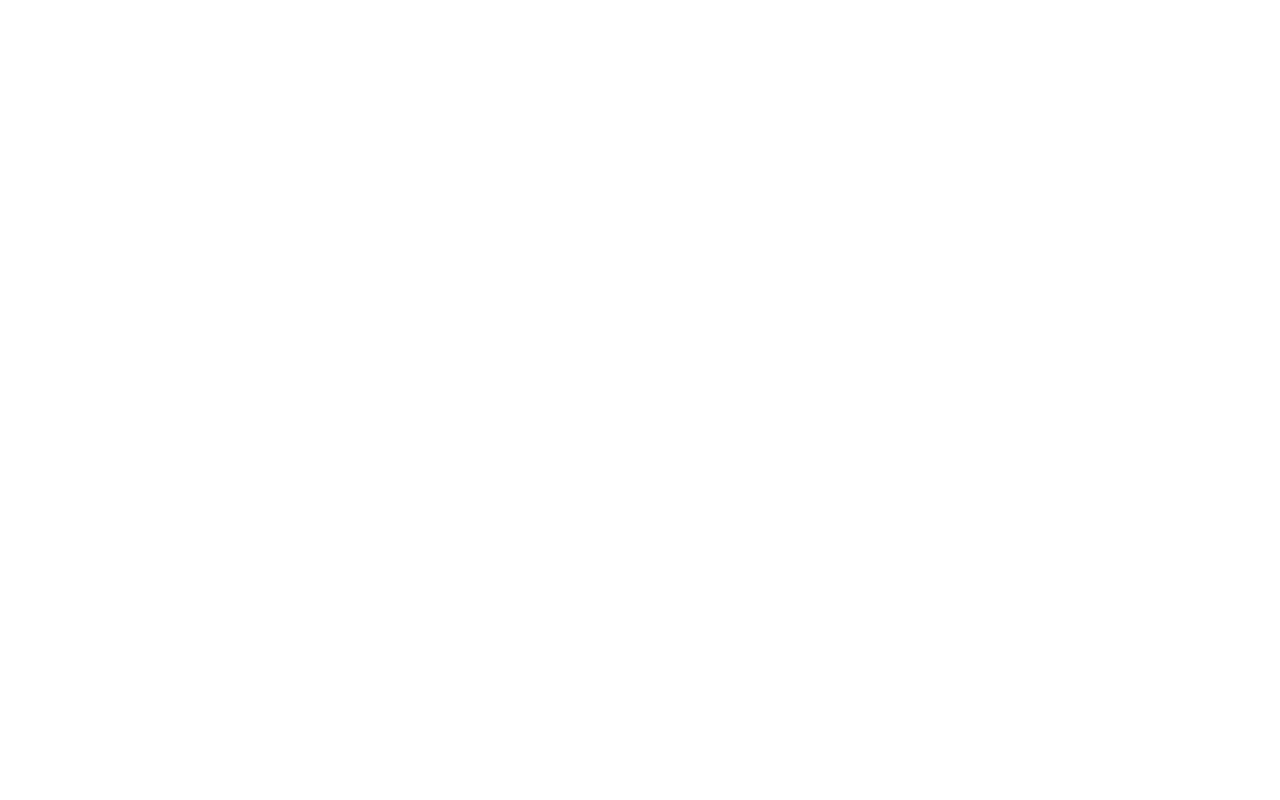
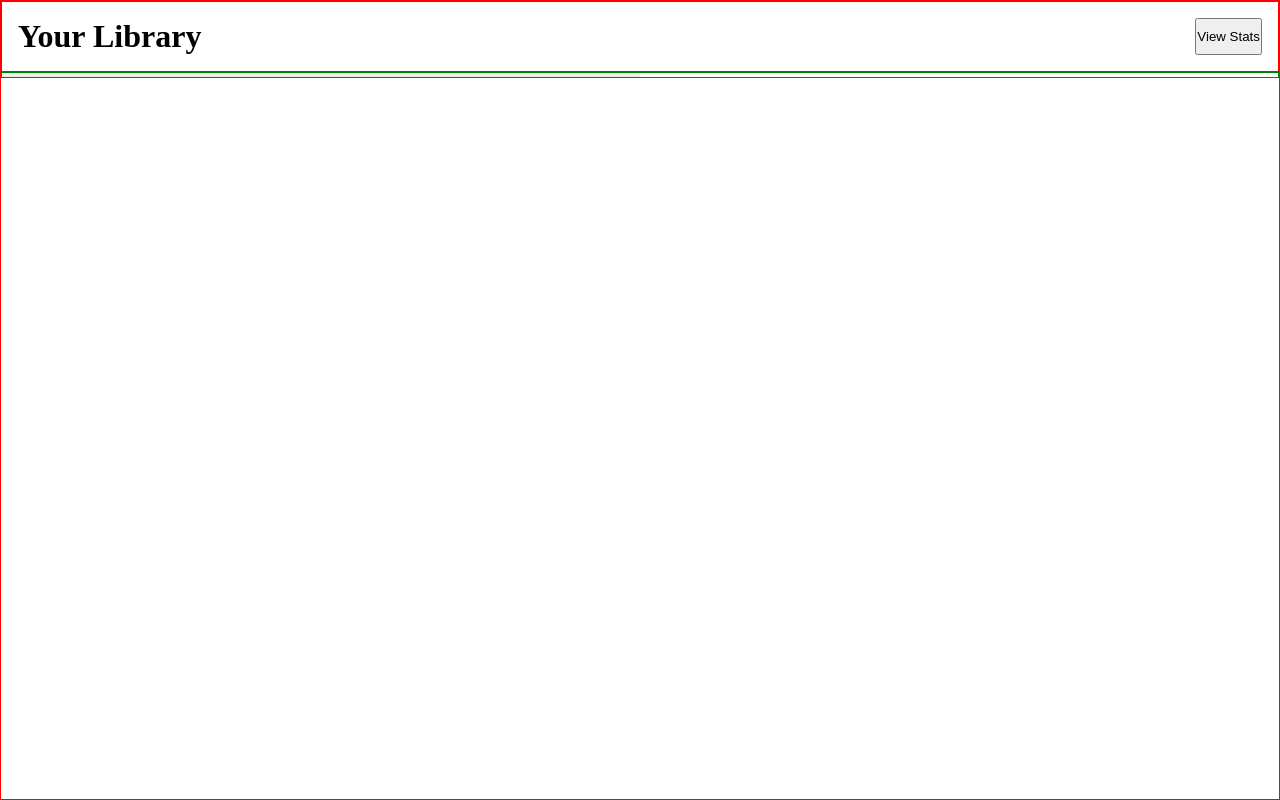
Before and after one commit to jordanmichb/library, a plain HTML site: page index.html in a window 1280 px wide. Drawn offline with Linux system fonts and the light colour scheme.

Commit message:
Set up basic layout
Add header, main, and set up the library grid.

```diff
--- a/index.html
+++ b/index.html
@@ -5,9 +5,20 @@
     <meta name="viewport" content="width=device-width, initial-scale=1.0">
     <link rel="stylesheet" href="./styles.css">
     <script src="./script.js" defer></script>
-    <title>Document</title>
+    <title>Library</title>
 </head>
 <body>
+    <header>
+        <h1>Your Library</h1>
+        <button>View Stats</button>
+    </header>
+    <main class="library">
+        <button class="card add-book" type="button">
 
+        </button>
+        <div class="card book">
+
+        </div>
+    </main>
 </body>
 </html>
--- a/script.js
+++ b/script.js
@@ -0,0 +1,12 @@
+const library = [];
+
+function Book(title, author, numPages, hasRead) {
+    this.title = title;
+    this.author = author;
+    this.numPages = numPages;
+    this.hasRead = hasRead;
+}
+
+function addBookToLibrary() {
+
+}
--- a/styles.css
+++ b/styles.css
@@ -0,0 +1,38 @@
+* {
+    padding: 0;
+    margin: 0;
+    box-sizing: border-box;
+}
+
+body {
+    min-height: 100vh;
+}
+
+header {
+    display: flex;
+    justify-content: space-between;
+    padding: 1rem;
+}
+
+main {
+    display: grid;
+    grid-template-columns: repeat(auto-fit, minmax(300px, 1fr));
+}
+
+/* * * * * * * * * * * * *
+* Card
+* * * * * * * * * * * * * */
+.card {
+
+}
+
+/*
+* VISUAL ASSISTANCE
+*/
+
+body, header {
+    border: 1px solid red;
+}
+main {
+    border: 1px solid green;
+}
```
